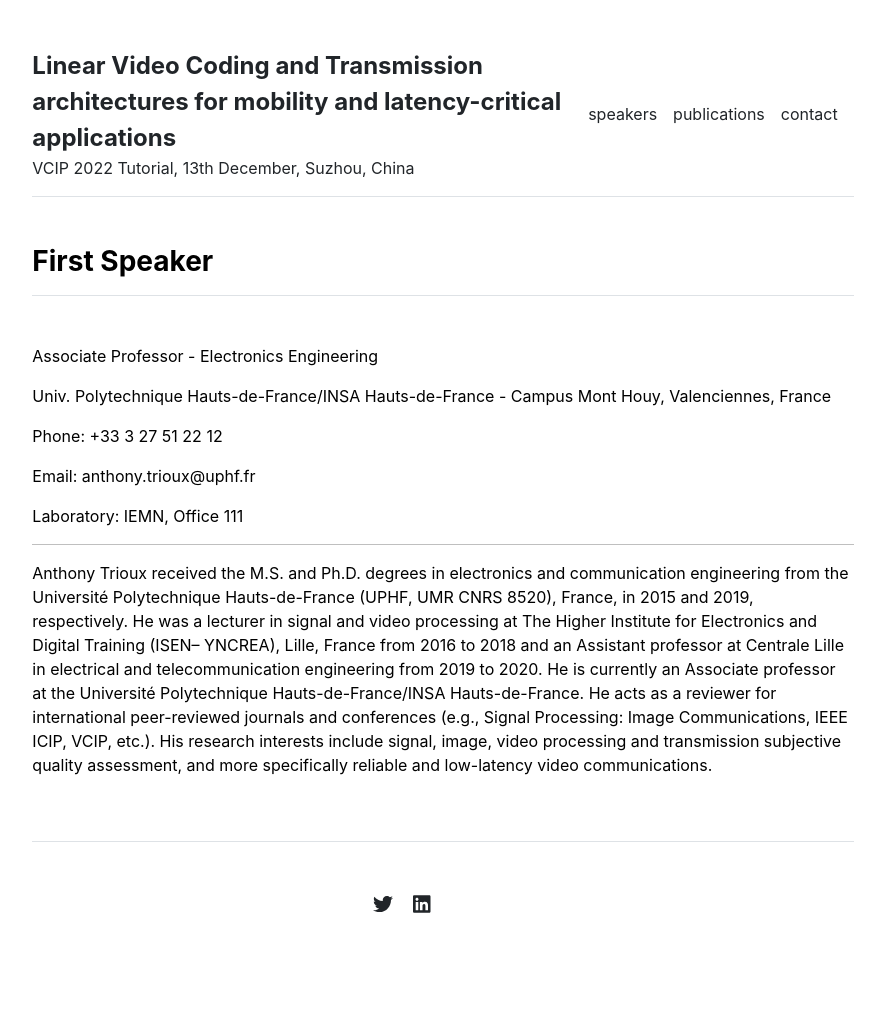
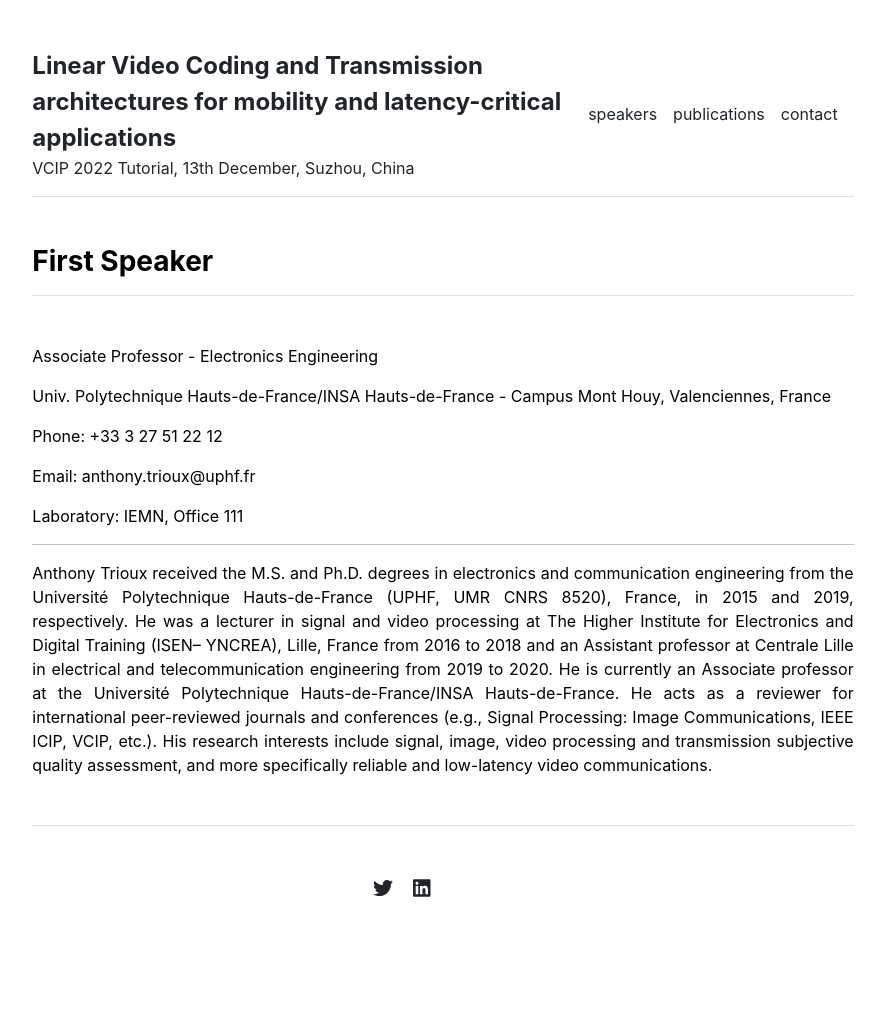
Before and after one commit to XiaYi59/LVCT, a Jekyll site: the page built from people/AT.md, in a window 1280 px wide. Shown: the whole page, without its empty margins (197-1082 px from the left). Built offline with Jekyll 4.4.1, drawn with Linux system fonts in a browser that asks for light colours.

Commit message:
Update AT.md

```diff
--- a/people/AT.md
+++ b/people/AT.md
@@ -15,4 +15,4 @@ Laboratory: IEMN, Office 111
 
 ---
 
-Anthony Trioux received the M.S. and Ph.D. degrees in electronics and communication engineering from the Université Polytechnique Hauts-de-France (UPHF, UMR CNRS 8520), France, in 2015 and 2019, respectively. He was a lecturer in signal and video processing at The Higher Institute for Electronics and Digital Training (ISEN– YNCREA), Lille, France from 2016 to 2018 and an Assistant professor at Centrale Lille in electrical and telecommunication engineering from 2019 to 2020. He is currently an Associate professor at the Université Polytechnique Hauts-de-France/INSA Hauts-de-France. He acts as a reviewer for international peer-reviewed journals and conferences (e.g., Signal Processing: Image Communications, IEEE ICIP, VCIP, etc.). His research interests include signal, image, video processing and transmission subjective quality assessment, and more specifically reliable and low-latency video communications.
+<div style="text-align: justify"> Anthony Trioux received the M.S. and Ph.D. degrees in electronics and communication engineering from the Université Polytechnique Hauts-de-France (UPHF, UMR CNRS 8520), France, in 2015 and 2019, respectively. He was a lecturer in signal and video processing at The Higher Institute for Electronics and Digital Training (ISEN– YNCREA), Lille, France from 2016 to 2018 and an Assistant professor at Centrale Lille in electrical and telecommunication engineering from 2019 to 2020. He is currently an Associate professor at the Université Polytechnique Hauts-de-France/INSA Hauts-de-France. He acts as a reviewer for international peer-reviewed journals and conferences (e.g., Signal Processing: Image Communications, IEEE ICIP, VCIP, etc.). His research interests include signal, image, video processing and transmission subjective quality assessment, and more specifically reliable and low-latency video communications.</div>
```
